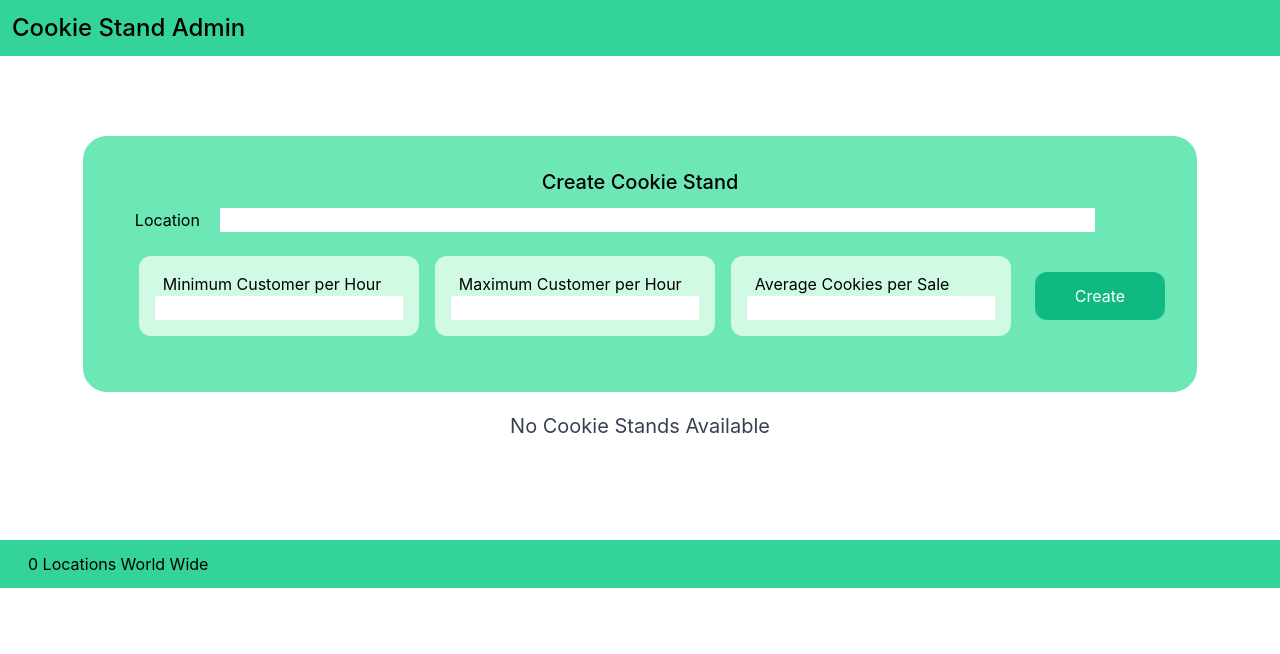
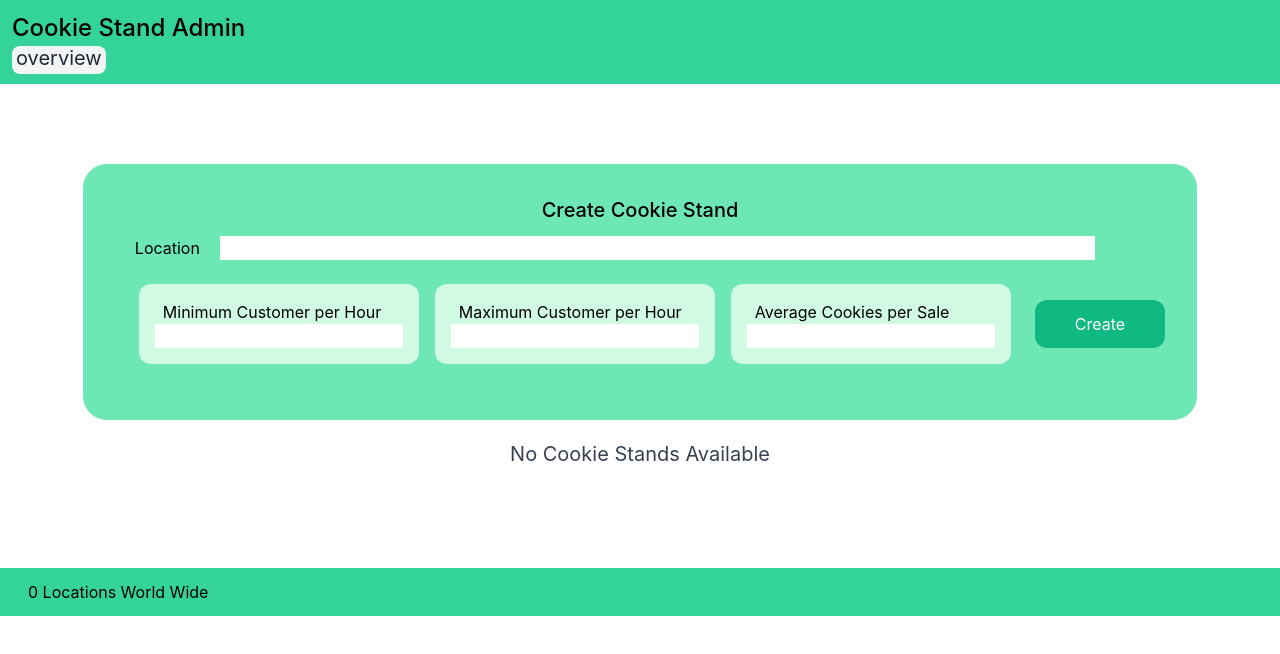
Before and after one commit to nooromari/cookie-stand-admin, a Next.js app: page / in a window 1280 px wide. Shown: the top 654 px of the page. Built offline with nearby package versions, Linux system fonts and the light colour scheme.

Commit message:
fix overview page

```diff
--- a/components/CookieStandAdmin.js
+++ b/components/CookieStandAdmin.js
@@ -5,7 +5,7 @@ import Main from './Main'
 import React from 'react'
 
 
-function CookieStandAdmin(){
+function CookieStandAdmin(props){
 
   const [cookieStands, setCookieStands] = React.useState([]);
 
@@ -25,7 +25,7 @@ function CookieStandAdmin(){
     <div >
       <Head1 title='Cookie Stand Admin' />
 
-      <Header />
+      <Header path={props.path} page={props.page} />
 
       <Main cookieStands={cookieStands} setCookieStands={setCookieStands} onCreate={onCreate} />
 
--- a/components/Header.js
+++ b/components/Header.js
@@ -1,15 +1,17 @@
 import styles from '../styles/Home.module.css'
+import Link from 'next/link'
 
-
-function Header(){
+function Header(props){
     return(
         <header className='bg-green-400 w-full p-3'>
             <h1 className='text-2xl font-medium'>
                 Cookie Stand Admin
             </h1>
-
+            <Link href={props.path}>
+                <a className="bg-gray-100 text-gray-800 rounded-lg mr-4 pb-1 pl-1 pr-1 text-xl" >{props.page}</a>
+            </Link>
         </header>
     )
 }
 
-export default Header
+export default Header;
--- a/pages/index.js
+++ b/pages/index.js
@@ -1,10 +1,14 @@
 import Image from 'next/image'
 import styles from '../styles/Home.module.css'
 import CookieStandAdmin from '../components/CookieStandAdmin'
+import React from 'react'
 
 
 export default function Home() {
+
+  const [path,setPath] = React.useState("/overview")
+  const [page,setPage] = React.useState("overview")
   return (
-    <CookieStandAdmin />
+    <CookieStandAdmin path={path} page={page} />
   )
 }
--- a/pages/overview.js
+++ b/pages/overview.js
@@ -1,7 +1,11 @@
-import Link from 'next'
+import Link from "next/link";
 
-export default function overview(){
+ function overview(){
     return(
-        <Link href="/"><a>Return to Main page</a></Link>
+        <Link href="/">
+            <a>Return to Main page</a>
+        </Link>
     )
 }
+
+export default overview;
```
